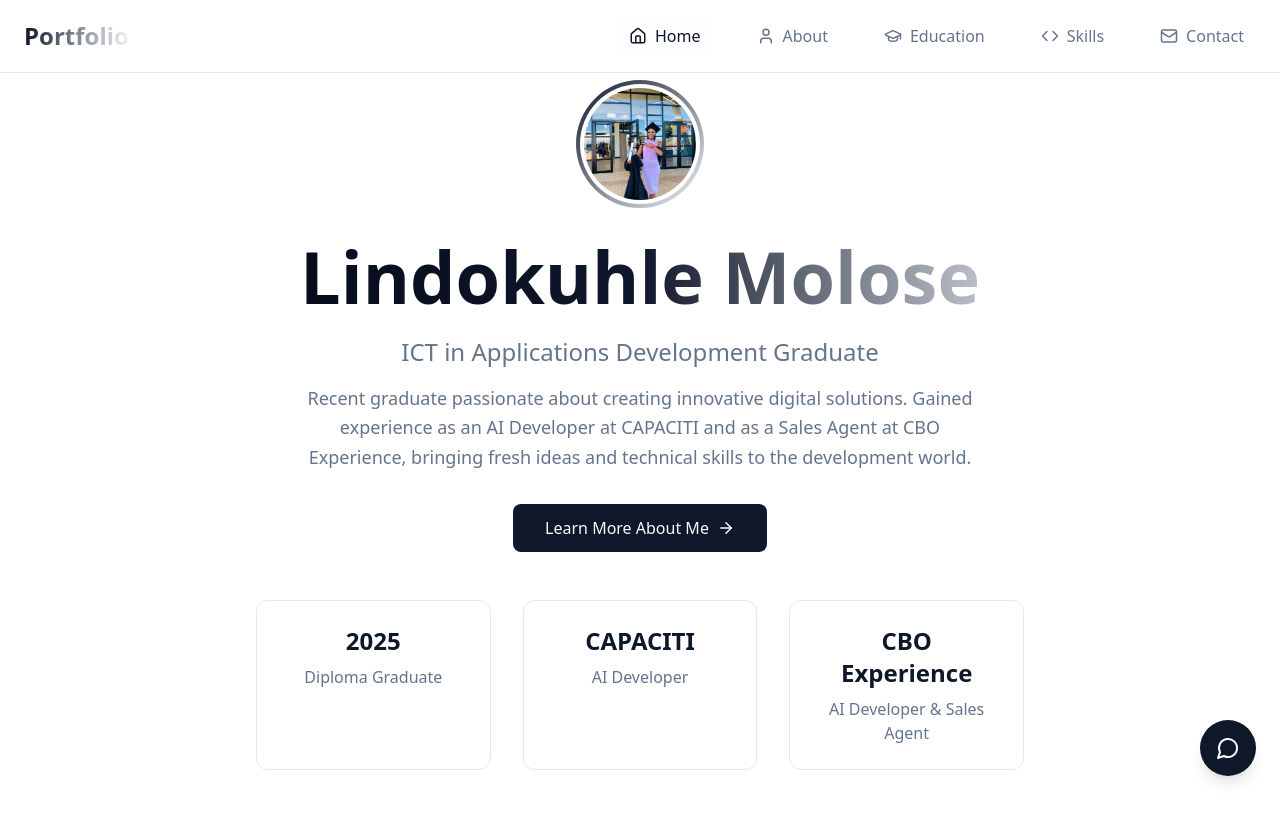
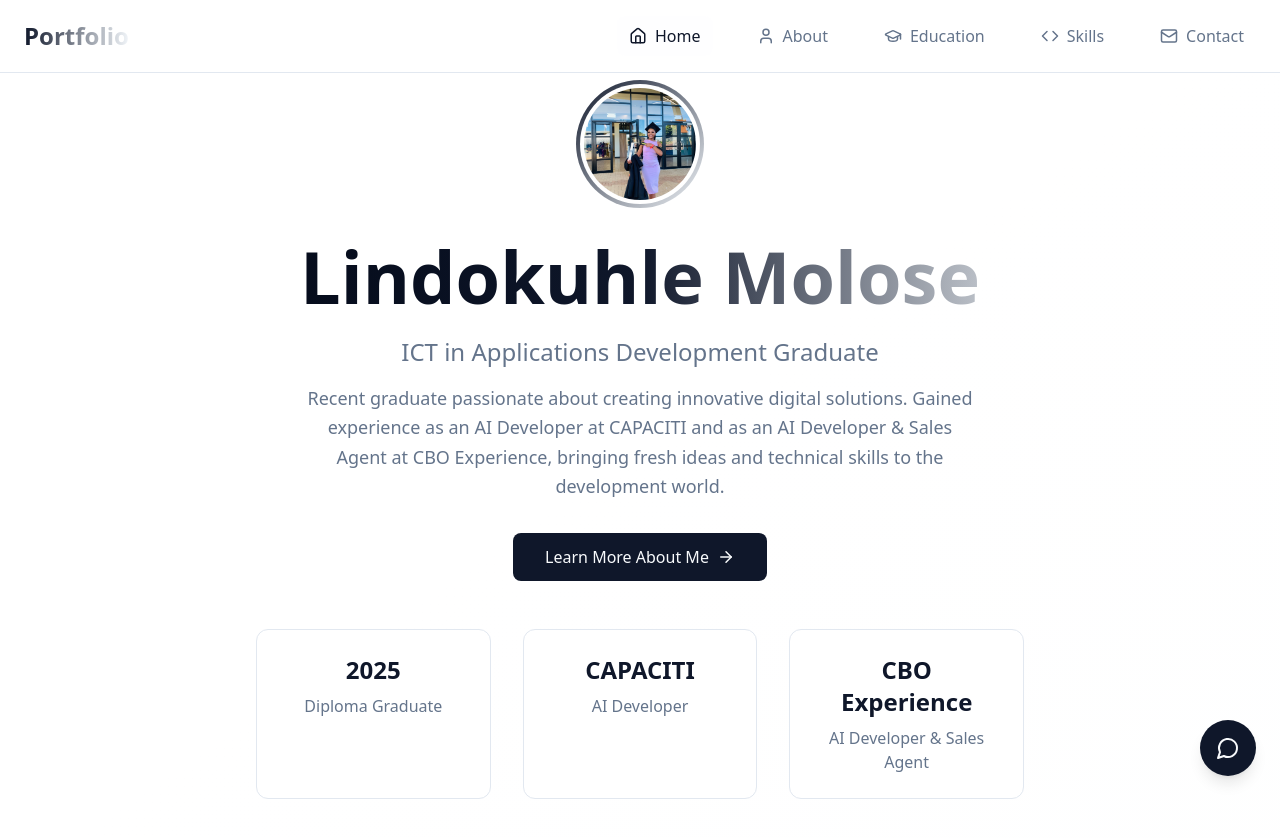
Before and after one commit to LindokuhleMolose/creative-self-reveal, a React (Vite) app: page / in a window 1280 px wide. Shown: the top 838 px of the page. Built offline with nearby package versions, Linux system fonts and the light colour scheme.

Commit message:
Reverted to commit 4d0065c1dc4de6b43bca9885e48f04c204a3386e

```diff
--- a/src/pages/Home.tsx
+++ b/src/pages/Home.tsx
@@ -27,7 +27,7 @@ const Home = () => {
               </p>
               <p className="text-lg text-muted-foreground max-w-2xl mx-auto leading-relaxed">
                 Recent graduate passionate about creating innovative digital solutions.
-                Gained experience as an AI Developer at CAPACITI and as a Sales Agent at CBO Experience, bringing fresh ideas and technical skills to the development world.
+                Gained experience as an AI Developer at CAPACITI and as an AI Developer & Sales Agent at CBO Experience, bringing fresh ideas and technical skills to the development world.
               </p>
             </div>
 
```
